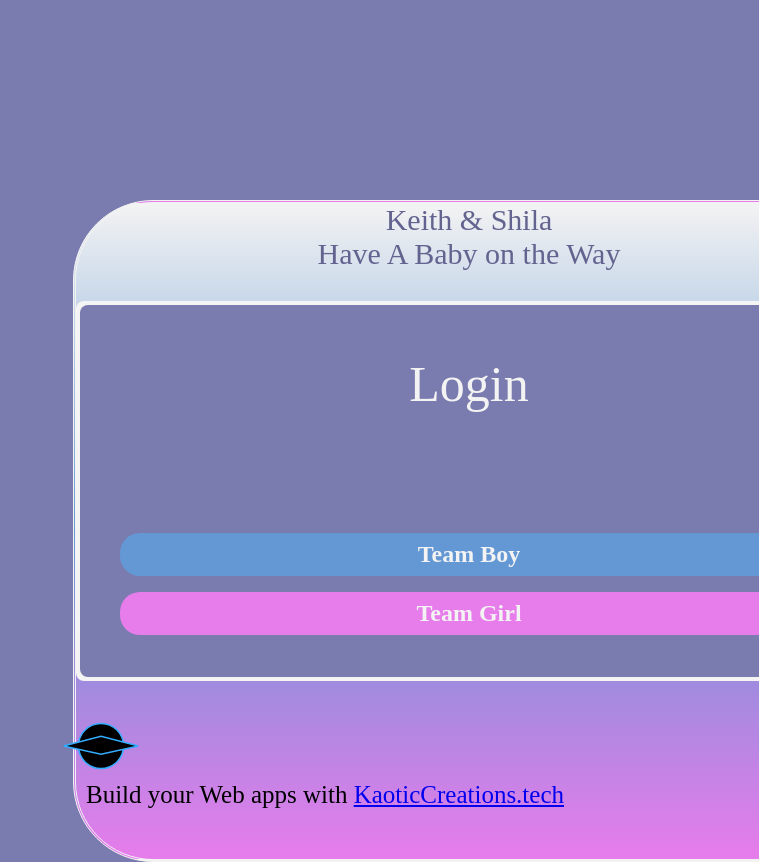
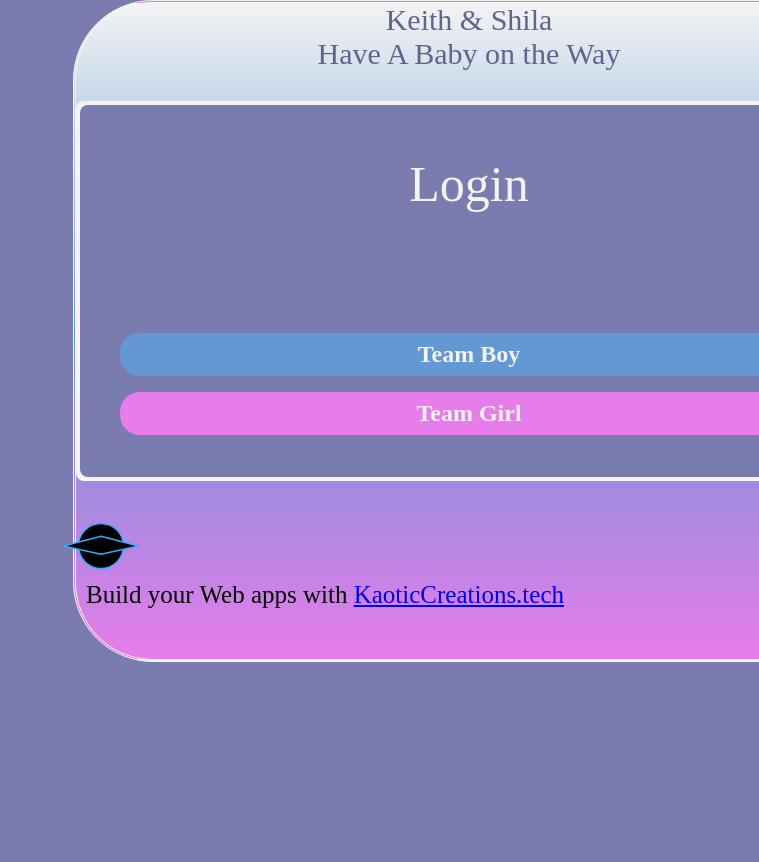
Before and after one commit to KaoticCreations/Baby, a plain HTML site: page index.html in a window 1280 px wide. Shown: the top 862 px of the page, without its empty margins (521-1280 px from the left). After the commit the page ends 800 px from the top, so only its background shows below. Drawn offline with Linux system fonts and the light colour scheme.

Commit message:
Update style.css

```diff
--- a/style.css
+++ b/style.css
@@ -103,7 +103,7 @@ body
 
 
     margin:auto;
-    margin-top:200px;
+    margin:top 2rem;
 
 
     border: 3px double #f3f3f3;
```
